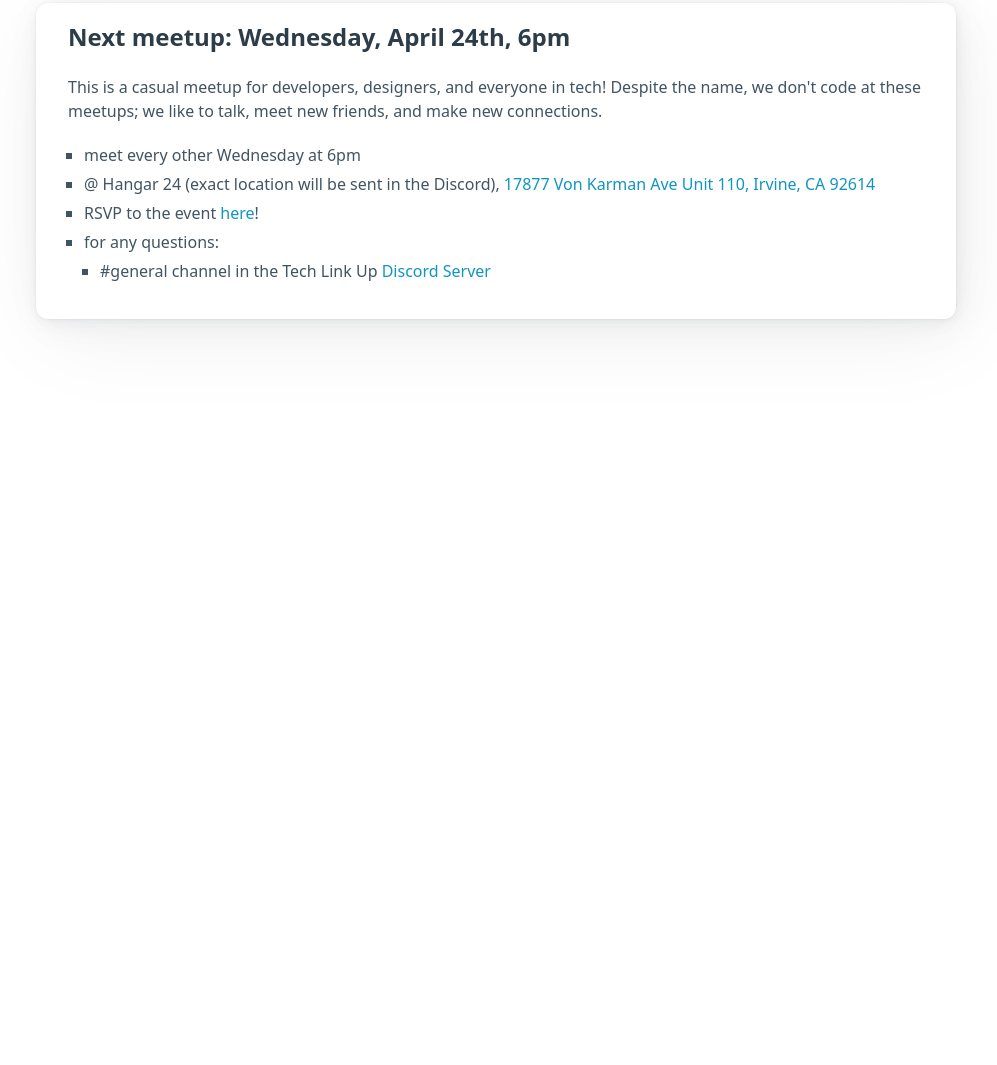
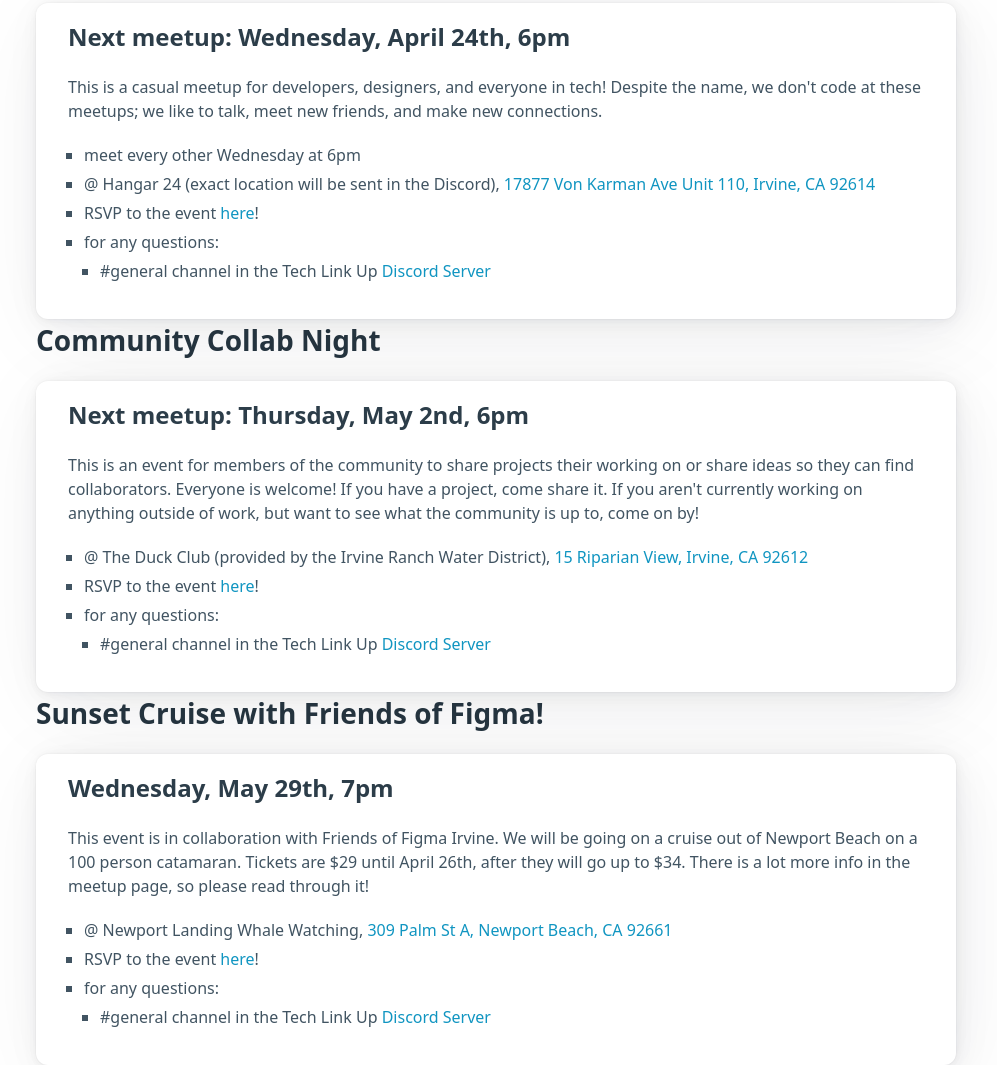
Before and after one commit to yujioshiro/personal-website, a Gatsby site: page /meetup in a window 1280 px wide. Shown: the part 183-1248 px from the top of the page, without its empty margins (144-1141 px from the left). Before the commit the page ends 800 px from the top, so only its background shows below. Built offline with nearby package versions, Linux system fonts and the light colour scheme; Gatsby itself is replaced by a stand-in of ours.

Commit message:
Update meetup info

```diff
--- a/src/pages/meetup/index.jsx
+++ b/src/pages/meetup/index.jsx
@@ -41,6 +41,39 @@ export default function ProjectsPage() {
           </article>
         </div>
 
+        <h2>Community Collab Night</h2>
+        <div class="">
+          <article>
+            <h3>Next meetup: Thursday, May 2nd, 6pm</h3>
+            <p>This is an event for members of the community to share projects their working on or share ideas so they can find collaborators. Everyone is welcome! If you have a project, come share it. If you aren't currently working on anything outside of work, but want to see what the community is up to, come on by!</p>
+            <ul>
+              <li>@ The Duck Club (provided by the Irvine Ranch Water District), <a href="https://maps.app.goo.gl/GsyWRf6Bjfs6E4Fo9">15 Riparian View, Irvine, CA 92612</a></li>
+              <li>RSVP to the event <a href="https://www.meetup.com/oc-tech-link-up/events/300162978" target='_blank'>here</a>!</li>
+              <li>for any questions:
+                <ul>
+                  <li>#general channel in the Tech Link Up <a href="https://discord.com/channels/1187489446245961748/1187489446245961751" target='_blank'>Discord Server</a></li>
+                </ul>
+              </li>
+            </ul>
+          </article>
+        </div>
+
+        <h2>Sunset Cruise with Friends of Figma!</h2>
+        <div class="">
+          <article>
+            <h3>Wednesday, May 29th, 7pm</h3>
+            <p>This event is in collaboration with Friends of Figma Irvine. We will be going on a cruise out of Newport Beach on a 100 person catamaran. Tickets are $29 until April 26th, after they will go up to $34. There is a lot more info in the meetup page, so please read through it!</p>
+            <ul>
+              <li>@ Newport Landing Whale Watching, <a href="https://maps.app.goo.gl/HZWi89K4ZEkCjf898">309 Palm St A, Newport Beach, CA 92661</a></li>
+              <li>RSVP to the event <a href="https://www.meetup.com/friends-of-figma-irvine-ux-design-group/events/300377382" target='_blank'>here</a>!</li>
+              <li>for any questions:
+                <ul>
+                  <li>#general channel in the Tech Link Up <a href="https://discord.com/channels/1187489446245961748/1187489446245961751" target='_blank'>Discord Server</a></li>
+                </ul>
+              </li>
+            </ul>
+          </article>
+        </div>
     </Layout>
   )
 }
```
